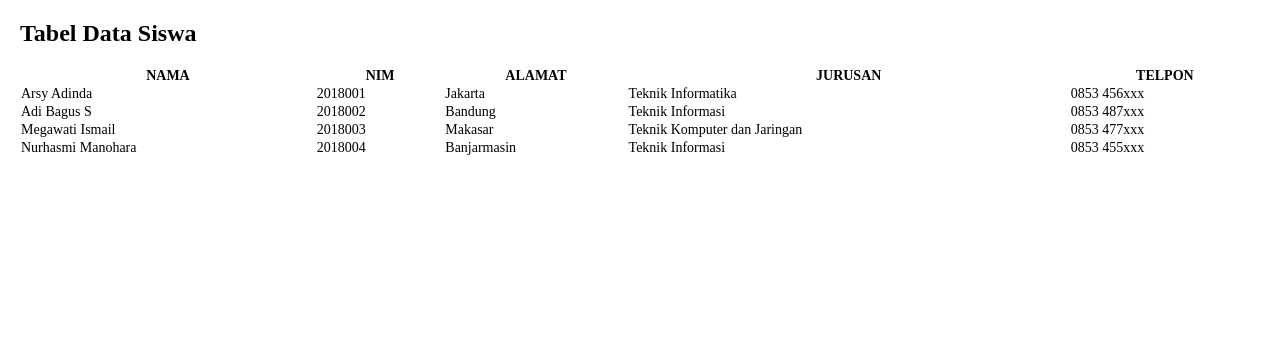
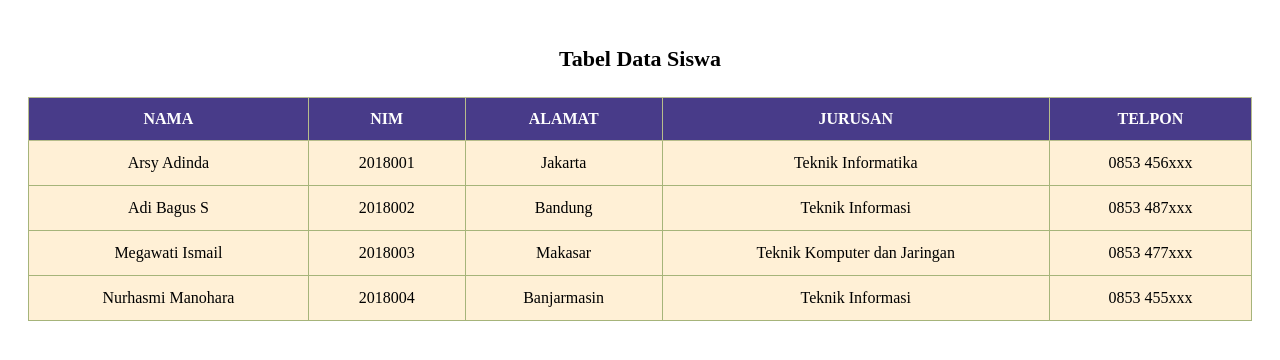
Before and after one commit to edindzekoo-blip/LKPDTABEL2, a plain HTML site: page index.html in a window 1280 px wide. Drawn offline with Linux system fonts and the light colour scheme.

Commit message:
Update style.css

```diff
--- a/style.css
+++ b/style.css
@@ -1,30 +1,54 @@
-td:first-child {
-    cursor: pointer;
-    transition: 0.3s;
+body {
+    font-family: "Times New Roman", serif;
+    padding: 20px;
 }
 
-td:first-child:active {
-    background-color: #4caf50;
-    color: white;
-}body {
-    font-family: "Times New Roman", serif;
-    margin: 20px;
-    overflow-x: auto;
+h2 {
+    text-align: center;
+    font-size: 22px;
+    margin-bottom: 25px;
 }
 
 table {
     width: 100%;
-    min-width: 900px;
     border-collapse: collapse;
-    font-size: 14px;
-}
-}
-tbody tr {
-    cursor: pointer;
+    background-color: #fff0d6;
 }
 
-tbody tr.dipilih td {
-    background-color: #4caf50;
+th {
+    background-color: #483b89;
     color: white;
-    transition: 0.3s;
+    padding: 12px 15px;
+    text-align: center;
+    border: 1px solid #b7bd8b;
 }
+
+td {
+    padding: 10px 15px;
+    text-align: center;
+    border: 1px solid #a6b47a;
+    white-space: nowrap;
+}
+
+tbody tr {
+    background-color: #fff0d6;
+}
+
+/* Warna saat nama atau data ditekan */
+td span {
+    display: inline-block;
+    cursor: pointer;
+    padding: 3px 5px;
+    border-radius: 4px;
+}
+
+td span:focus {
+    background-color: #2196f3;
+    color: white;
+    outline: none;
+}
+
+/* Warna saat baris ditekan */
+tbody tr:focus-within {
+    background-color: #d5e8ff;
+}
```
